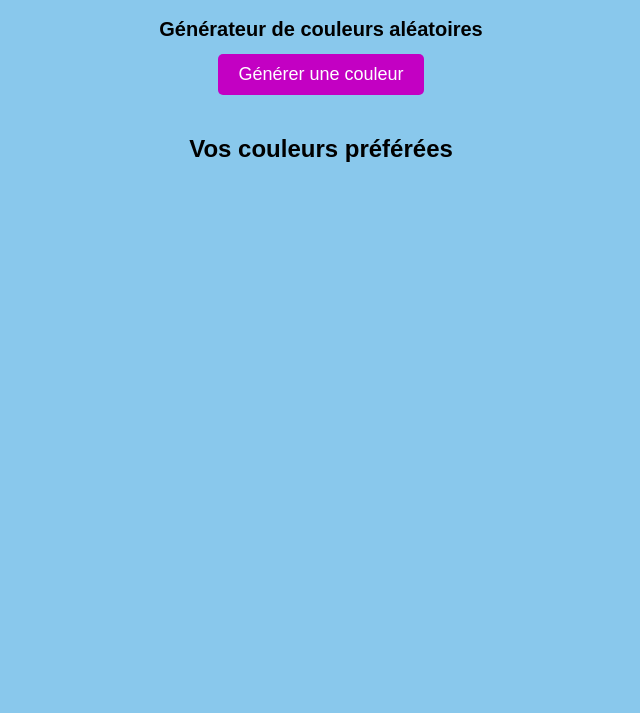
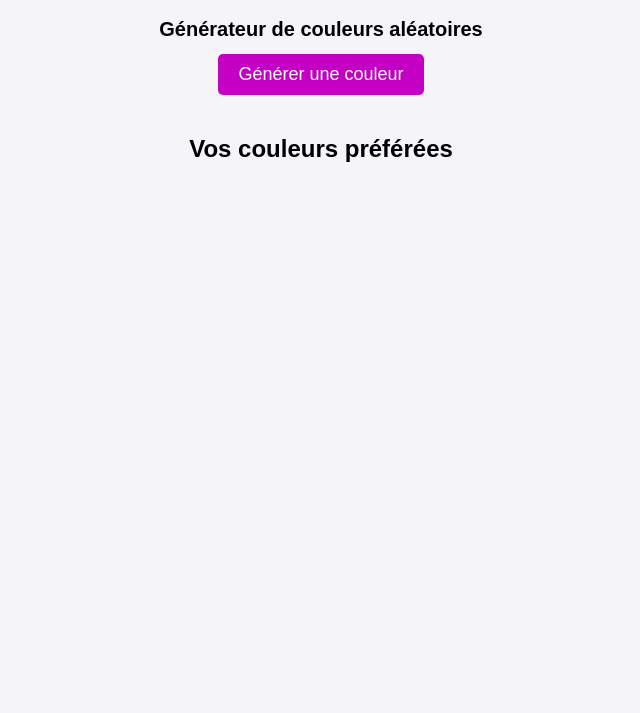
Before and after one commit to PaulineDeVittori/TP_DevOps_PaulineDeVittori, a website: page public/magenta.html in a window 1280 px wide. Shown: the part 127-840 px from the top of the page, without its empty margins (319-959 px from the left). Drawn offline with Linux system fonts and the light colour scheme; no server answers.

Commit message:
remodification background

```diff
--- a/public/magenta.css
+++ b/public/magenta.css
@@ -1,6 +1,6 @@
 body {
     font-family: Arial, sans-serif;
-    background-color: #89c8ec;
+    background-color: #f4f4f9;
     display: flex;
     justify-content: center;
     align-items: flex-start;
```
